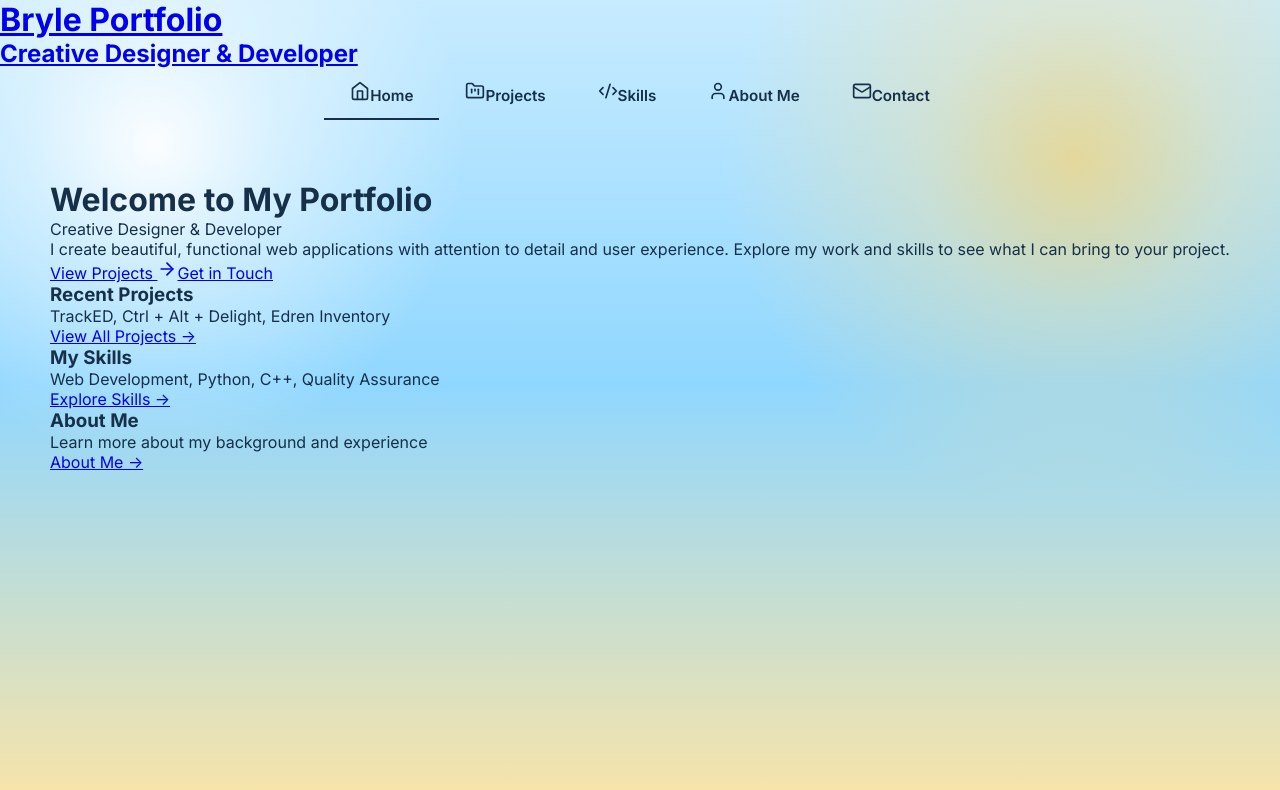
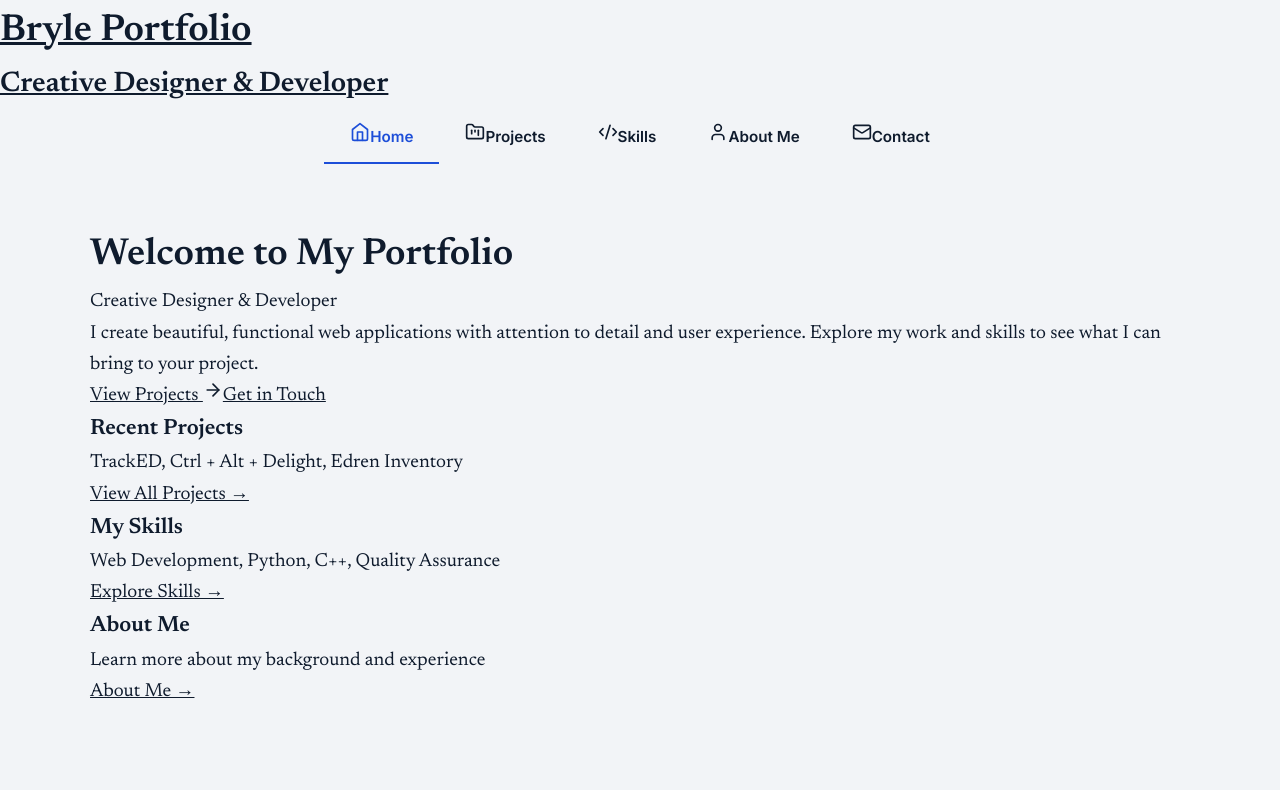
Before and after one commit to skyana-08/myportfolio, a React (Vite) app: page / in a window 1280 px wide. Shown: the top 790 px of the page. Built offline with nearby package versions, Linux system fonts and the light colour scheme; the HTML template or start-up script is replaced by a standard one.

Commit message:
Refactor CSS variables and improve styling

```diff
--- a/src/index.css
+++ b/src/index.css
@@ -1,131 +1,65 @@
-* {
-  margin: 0;
-  padding: 0;
-  box-sizing: border-box;
+@import url('https://fonts.googleapis.com/css2?family=Bodoni+Moda:ital,opsz,wght@0,6..96,500;0,6..96,700;0,6..96,900;1,6..96,500;1,6..96,700&family=Inter:wght@400;500;600;700&family=Newsreader:ital,opsz,wght@0,6..72,400;0,6..72,600;1,6..72,400&display=swap');
+
+* { margin: 0; padding: 0; box-sizing: border-box; }
+
+:root {
+  color-scheme: light;
+
+  /* Newsprint (light) */
+  --paper: #f2f4f7;
+  --paper-2: #e6eaf0;
+  --ink: #0f1b2d;
+  --ink-soft: #3d4b60;
+  --rule: #0f1b2d;
+  --rule-soft: #cbd3de;
+  --accent: #1d4ed8;
+  --accent-ink: #ffffff;
+
+  --font-display: 'Bodoni Moda', Didot, 'Bodoni 72', 'Times New Roman', serif;
+  --font-body: Newsreader, Georgia, 'Times New Roman', serif;
+  --font-sans: Inter, ui-sans-serif, system-ui, -apple-system, 'Segoe UI', sans-serif;
+
+  --gutter: clamp(16px, 4vw, 40px);
 }
 
-:root {
-  --sky-top: #c7ebff;
-  --sky-mid: #90d7ff;
-  --sky-bottom: #f8e4a8;
+:root.dark-mode {
+  color-scheme: dark;
 
-  --text-dark: #163049;
-  --text-gray: #355068;
-  --text-soft: #4f6b82;
-  --text-inverse: #ffffff;
-
-  --glass-bg: rgba(255, 255, 255, 0.2);
-  --glass-border: rgba(255, 255, 255, 0.35);
-  --shadow-color: rgba(42, 78, 112, 0.12);
-  --accent-blue: #2b6cb0;
-  --card-bg: rgba(255, 255, 255, 0.12);
-  --modal-bg: rgba(252, 255, 255, 0.95);
-
-  --spacing-xs: 4px;
-  --spacing-sm: 8px;
-  --spacing-md: 16px;
-  --spacing-lg: 24px;
-  --spacing-xl: 32px;
-  --spacing-2xl: 40px;
-  --spacing-3xl: 48px;
-  --spacing-4xl: 64px;
-
-  --font-primary: Inter, ui-sans-serif, system-ui, -apple-system, BlinkMacSystemFont, 'Segoe UI', sans-serif;
-  --text-xs: 12px;
-  --text-sm: 14px;
-  --text-base: 16px;
-  --text-lg: 18px;
-  --text-xl: 20px;
-  --text-2xl: 24px;
-  --text-3xl: 32px;
-  --text-4xl: 40px;
-  --text-5xl: 48px;
-
-  --radius-sm: 8px;
-  --radius-md: 14px;
-  --radius-lg: 22px;
-  --radius-xl: 32px;
-  --radius-full: 9999px;
-
-  --transition-fast: 160ms ease;
-  --transition-base: 280ms ease;
-  --transition-slow: 480ms ease;
+  /* Night edition */
+  --paper: #0d121b;
+  --paper-2: #151c28;
+  --ink: #eaf0f8;
+  --ink-soft: #b4c0d2;
+  --rule: #eaf0f8;
+  --rule-soft: #2a3445;
+  --accent: #8ab4ff;
+  --accent-ink: #0d121b;
 }
 
-html,
-body,
-#root {
-  min-height: 100%;
+html { scroll-behavior: smooth; -webkit-text-size-adjust: 100%; }
+
+body {
+  min-height: 100vh;
+  overflow-x: hidden;
+  font-family: var(--font-body);
+  font-size: clamp(1.05rem, 0.5vw + 0.98rem, 1.18rem);
+  line-height: 1.65;
+  color: var(--ink);
+  background: var(--paper);
+  transition: background 240ms ease, color 240ms ease;
 }
 
-html {
-  scroll-behavior: smooth;
+#root { min-height: 100vh; }
+
+img { max-width: 100%; display: block; }
+a { color: inherit; }
+button, input, textarea { font: inherit; color: inherit; }
+
+:focus-visible { outline: 3px solid var(--accent); outline-offset: 3px; }
+
+::selection { background: var(--accent); color: var(--accent-ink); }
+
+@media (prefers-reduced-motion: reduce) {
+  html { scroll-behavior: auto; }
+  *, *::before, *::after { animation: none !important; transition: none !important; }
 }
-
-body {
-  font-family: var(--font-primary);
-  min-height: 100vh;
-  overflow-x: hidden;
-  color: var(--text-dark);
-  background:
-    radial-gradient(circle at 12% 18%, rgba(255, 255, 255, 0.95) 0, rgba(255, 255, 255, 0.45) 10%, transparent 24%),
-    radial-gradient(circle at 84% 20%, rgba(255, 210, 102, 0.65) 0, rgba(255, 221, 140, 0.35) 12%, transparent 28%),
-    linear-gradient(180deg, var(--sky-top) 0%, var(--sky-mid) 48%, var(--sky-bottom) 100%);
-  transition: background var(--transition-slow), color var(--transition-base);
-}
-
-body.dark-mode {
-  --sky-top: #07111f;
-  --sky-mid: #102544;
-  --sky-bottom: #1a2036;
-
-  --text-dark: #f4f8ff;
-  --text-gray: #d6e2f0;
-  --text-soft: #afc2d6;
-  --text-inverse: #08111d;
-
-  --glass-bg: rgba(9, 16, 29, 0.56);
-  --glass-border: rgba(175, 199, 255, 0.15);
-  --shadow-color: rgba(0, 0, 0, 0.35);
-  --accent-blue: #7ab8ff;
-  --card-bg: rgba(255, 255, 255, 0.05);
-  --modal-bg: rgba(11, 17, 29, 0.96);
-
-  background:
-    radial-gradient(circle at 15% 14%, rgba(255, 255, 255, 0.12) 0, transparent 18%),
-    radial-gradient(circle at 82% 18%, rgba(215, 227, 255, 0.16) 0, transparent 14%),
-    linear-gradient(180deg, var(--sky-top) 0%, var(--sky-mid) 50%, var(--sky-bottom) 100%);
-}
-
-#root {
-  min-height: 100vh;
-  width: 100%;
-}
-
-img {
-  max-width: 100%;
-  display: block;
-}
-
-button,
-a {
-  -webkit-tap-highlight-color: transparent;
-}
-
-::-webkit-scrollbar {
-  width: 10px;
-}
-
-::-webkit-scrollbar-track {
-  background: rgba(255, 255, 255, 0.08);
-}
-
-::-webkit-scrollbar-thumb {
-  background: var(--accent-blue);
-  border-radius: var(--radius-full);
-}
-
-::selection {
-  background: var(--accent-blue);
-  color: var(--text-inverse);
-}
```
